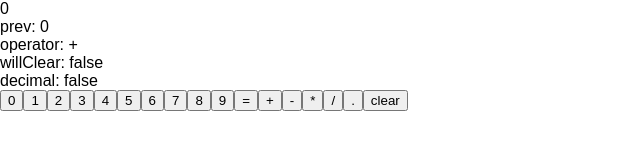
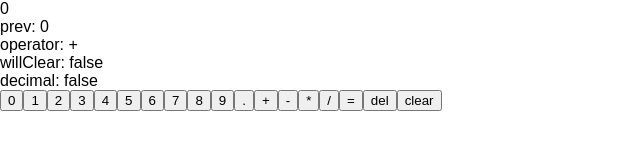
Before and after one commit to Hi-Captain/hi-calc, a React (Create React App) app: page / in a window 1280 px wide. Shown: the top 161 px of the page, without its empty margins (0-640 px from the left). Built offline with nearby package versions, Linux system fonts and the light colour scheme.

Commit message:
Add del btn

```diff
--- a/src/App.js
+++ b/src/App.js
@@ -6,7 +6,7 @@ class App extends Component {
     super(props)
     this.state = {
       numBtn: [0, 1, 2, 3, 4, 5, 6, 7, 8, 9],
-      operBtn: [`=`, `+`, `-`, `*`, `/`],
+      operBtn: ['+', '-', '*', '/', '='],
       view: '0',
       prev: '0',
       operator: '+',
@@ -17,7 +17,7 @@ class App extends Component {
 
   render() {
     return (
-      <section>
+      <section className="hiCalc">
         <div className="display">{this.state.view}</div>
         <div className="display">prev: {this.state.prev}</div>
         <div className="display">operator: {this.state.operator}</div>
@@ -28,12 +28,13 @@ class App extends Component {
               <button id={'num' + i} value={num} key={i} onClick={this._pressNumBtn}>{num}</button>
             )
           })}
+          <button id="decBtn" value="." onClick={this._pressDecBtn}>.</button>
           {this.state.operBtn.map((operator, i)=>{
             return (
               <button id={'op' + i} value={operator} key={i} onClick={this._pressOperBtn}>{operator}</button>
             )
           })}
-          <button id="decBtn" value="." onClick={this._pressDecBtn}>.</button>
+          <button onClick={this._delete}>del</button>
           <button onClick={this._clear}>clear</button>
       </section>
     );
@@ -81,6 +82,13 @@ class App extends Component {
       })
     }
   }
+  _delete = (e) => {
+    if(this.state.view !== "0"){
+      this.setState({
+        view: this.state.view.slice(0, -1)
+      })
+    }
+  }
   _clear = (e) => {
     this.setState({
       view: '0',
```
